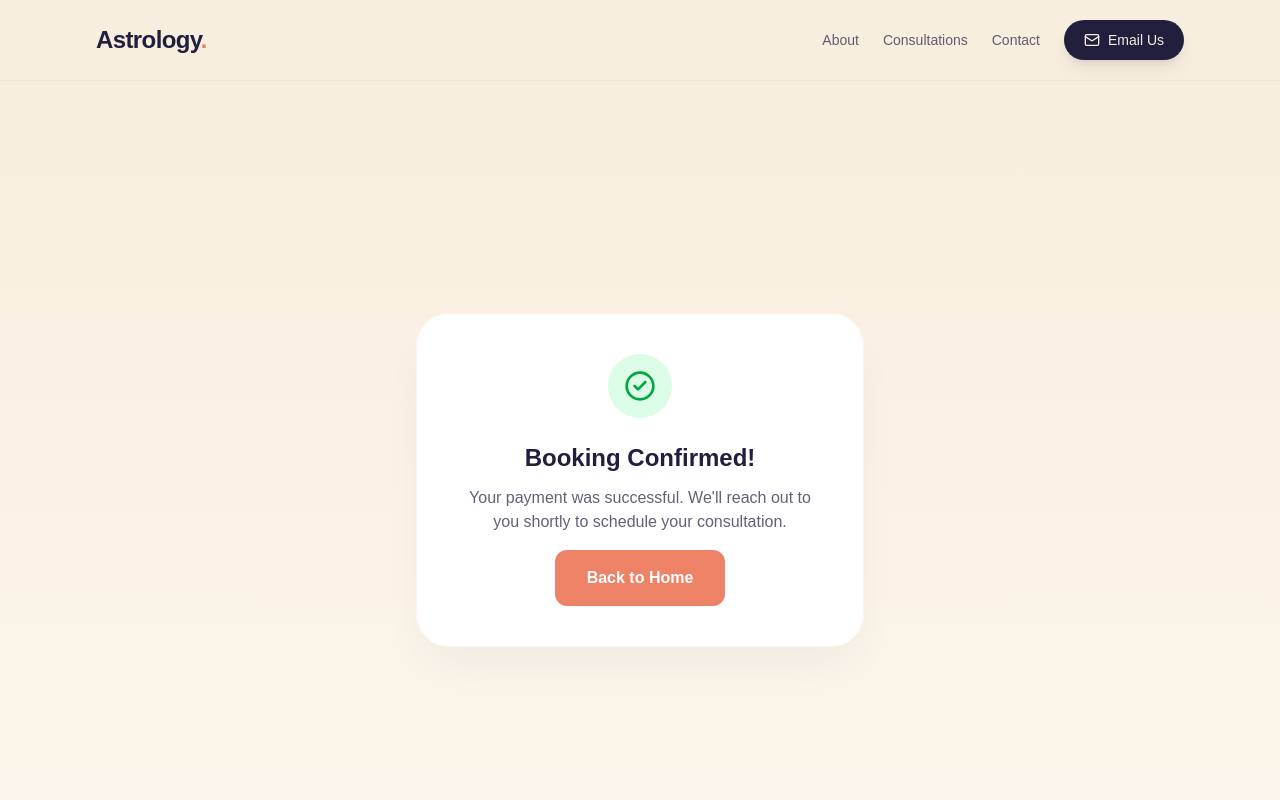
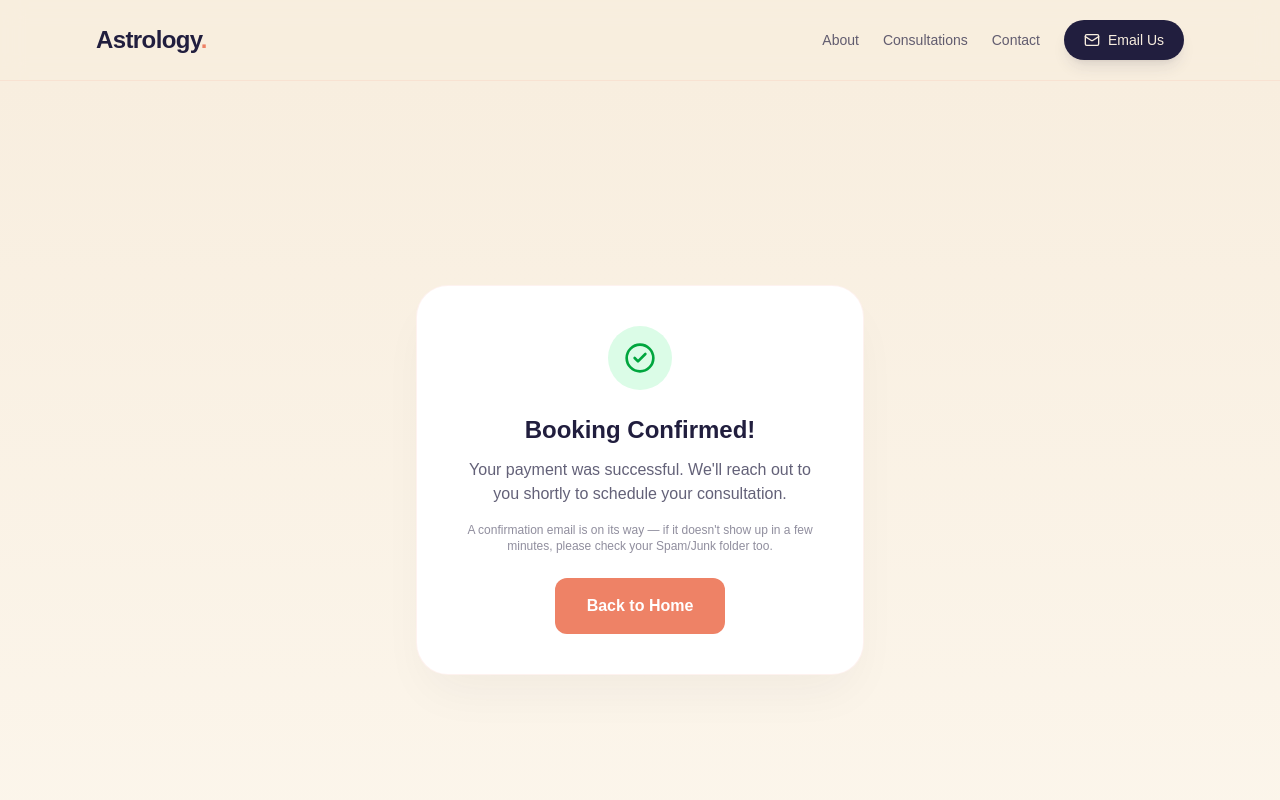
Before and after one commit to nikhilmahato26/lunawat-astrology, a Next.js app: page /book/success in a window 1280 px wide. Shown: the top 800 px of the page. Built offline with nearby package versions, Linux system fonts and the light colour scheme; no server answers; the database is empty; a web font is replaced by a local one.

Commit message:
spam message

```diff
--- a/src/app/(public)/book/success/page.tsx
+++ b/src/app/(public)/book/success/page.tsx
@@ -26,6 +26,9 @@ export default async function BookingSuccessPage({
               <span className="font-mono font-bold text-brand-orange">{bookingId}</span>
             </div>
           )}
+          <p className="text-xs text-brand-brown/50 mb-6">
+            A confirmation email is on its way — if it doesn&apos;t show up in a few minutes, please check your Spam/Junk folder too.
+          </p>
           <Link
             href="/"
             className="inline-flex items-center justify-center h-14 px-8 bg-brand-orange text-white font-bold rounded-xl hover:bg-gold-600 transition-colors"
```
